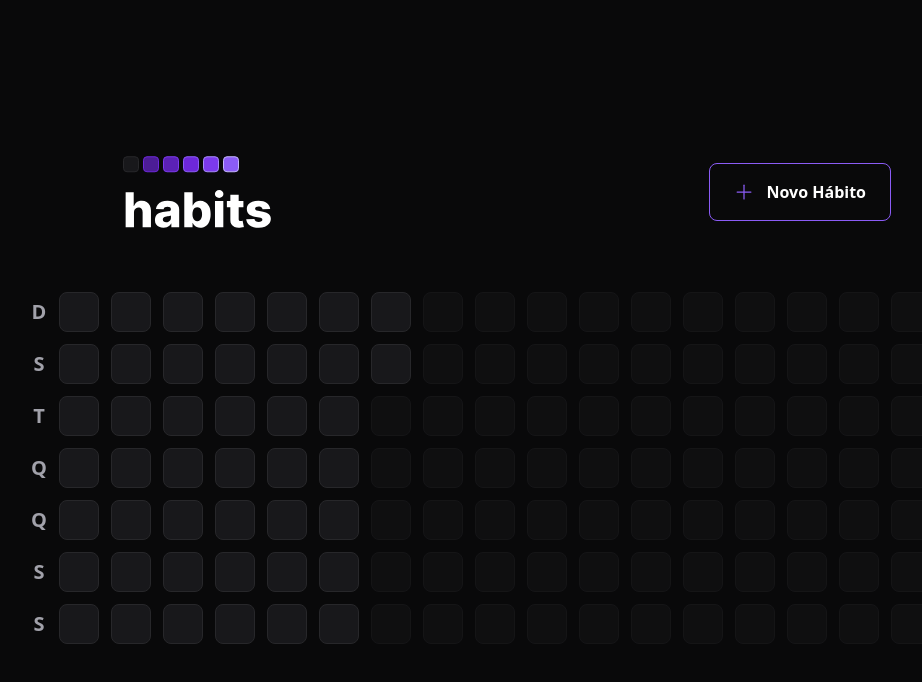
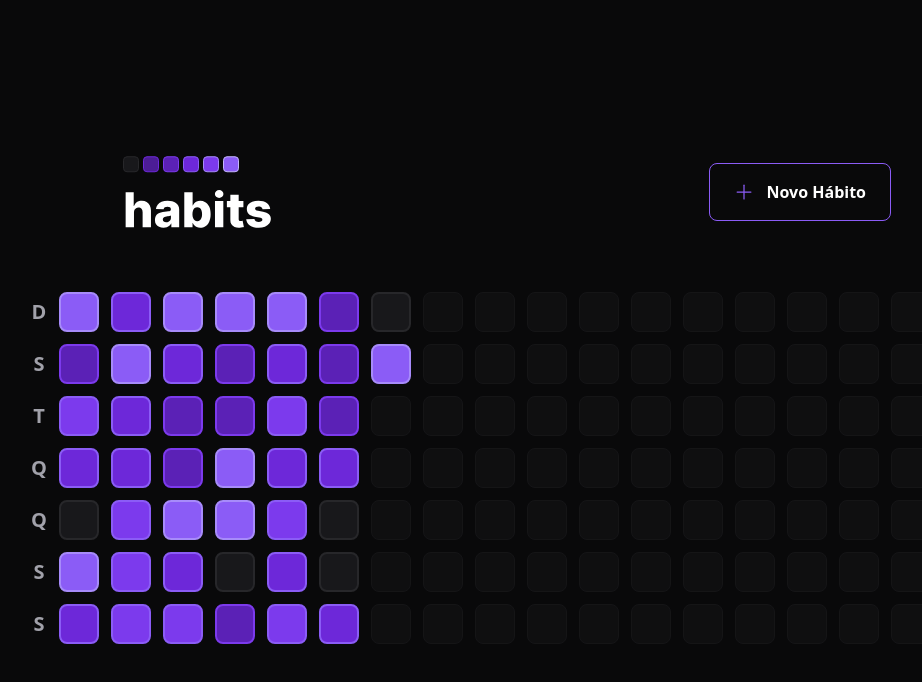
Before and after one commit to ur4sh1/WEB-Setup---NLW-Rocketseat, a React (Vite) app: page / in a window 1280 px wide. Shown: the top 682 px of the page, without its empty margins (133-1055 px from the left). Built offline with nearby package versions, Linux system fonts and the light colour scheme.

Commit message:
add and config progress bar

```diff
--- a/package.json
+++ b/package.json
@@ -11,6 +11,7 @@
   "dependencies": {
     "@radix-ui/react-dialog": "^1.0.2",
     "@radix-ui/react-popover": "^1.0.3",
+    "clsx": "^1.2.1",
     "dayjs": "^1.11.7",
     "phosphor-react": "^1.4.1",
     "react": "^18.2.0",
--- a/src/components/HabitDay.tsx
+++ b/src/components/HabitDay.tsx
@@ -1,18 +1,33 @@
 import * as Popover from '@radix-ui/react-popover';
+import clsx from 'clsx';
+import { ProgressBar } from './ProgressBar';
 
-export function HabitDay() {
+interface HabitDayProps {
+completed: number
+  amount: number
+}
+
+export function HabitDay({amount, completed}: HabitDayProps) {
+
+  const completedPercentage = Math.round((completed / amount) * 100)
+
   return (
     <Popover.Root>
-      <Popover.Trigger className="w-10 h-10 bg-zinc-900 border border-zinc-800 rounded-lg "/>
-
+      <Popover.Trigger
+      className={clsx('w-10 h-10  border-2 rounded-lg', {
+        'bg-zinc-900   border-zinc-800':   completedPercentage === 0,
+        'bg-violet-900 border-violet-700': completedPercentage > 0  && completedPercentage <20,
+        'bg-violet-800 border-violet-600': completedPercentage >= 20 && completedPercentage <40,
+        'bg-violet-700 border-violet-500': completedPercentage >= 40 && completedPercentage <60,
+        'bg-violet-600 border-violet-500': completedPercentage >= 60 && completedPercentage <80,
+        'bg-violet-500 border-violet-400': completedPercentage >= 80,
+      })}
+      />
       <Popover.Portal>
         <Popover.Content className="min-w-[320px] p-6 rounded-2xl bg-zinc-900 flex flex-col">
           <span className="font-semibold text-zinc-400">terça-feira</span>
           <span className="mt-1 font-extrabold leading-tight text-3xl">17/01</span>
-
-          <div className="h-3 rounded-xl bg-zinc-700 w-full mt-4">
-            <div className="h-3 rounded-xl bg-violet-600 w-3/4" />
-          </div>
+          <ProgressBar progress={completedPercentage} />
           <Popover.Arrow className="fill-zinc-900" height={8} width={16} />
         </Popover.Content>
       </Popover.Portal>
--- /dev/null
+++ b/src/components/ProgressBar.tsx
@@ -0,0 +1,22 @@
+
+interface ProgressBarProps {
+  progress: number
+}
+
+export function ProgressBar(props: ProgressBarProps) {
+
+
+  return(
+    <div className="h-3 rounded-xl bg-zinc-700 w-full mt-4">
+      <div
+        className="h-3 rounded-xl bg-violet-600"
+        role="progressbar"
+        aria-label="Progresso de hábitos completados nesse dia"
+        aria-valuenow={props.progress}
+        style={{
+          width: `${props.progress}%`
+        }}
+        />
+    </div>
+  )
+}
--- a/src/components/SummaryTable.tsx
+++ b/src/components/SummaryTable.tsx
@@ -22,7 +22,13 @@
 
       <div className="grid grid-rows-7 grid-flow-col gap-3">
        {summaryDates.map(date =>{
-        return <HabitDay key={date.toString()}/>
+        return (
+          <HabitDay
+          key={date.toString()}
+          amount={5}
+          completed={Math.round(Math.random()*5)}
+          />
+        )
        })}
 
        {amountOfDaysToFill > 0 && Array.from({ length: amountOfDaysToFill}).map((_, i)=>{
```
Also changed, not shown: 2 other files (tests, documents, lock files or other folders).
